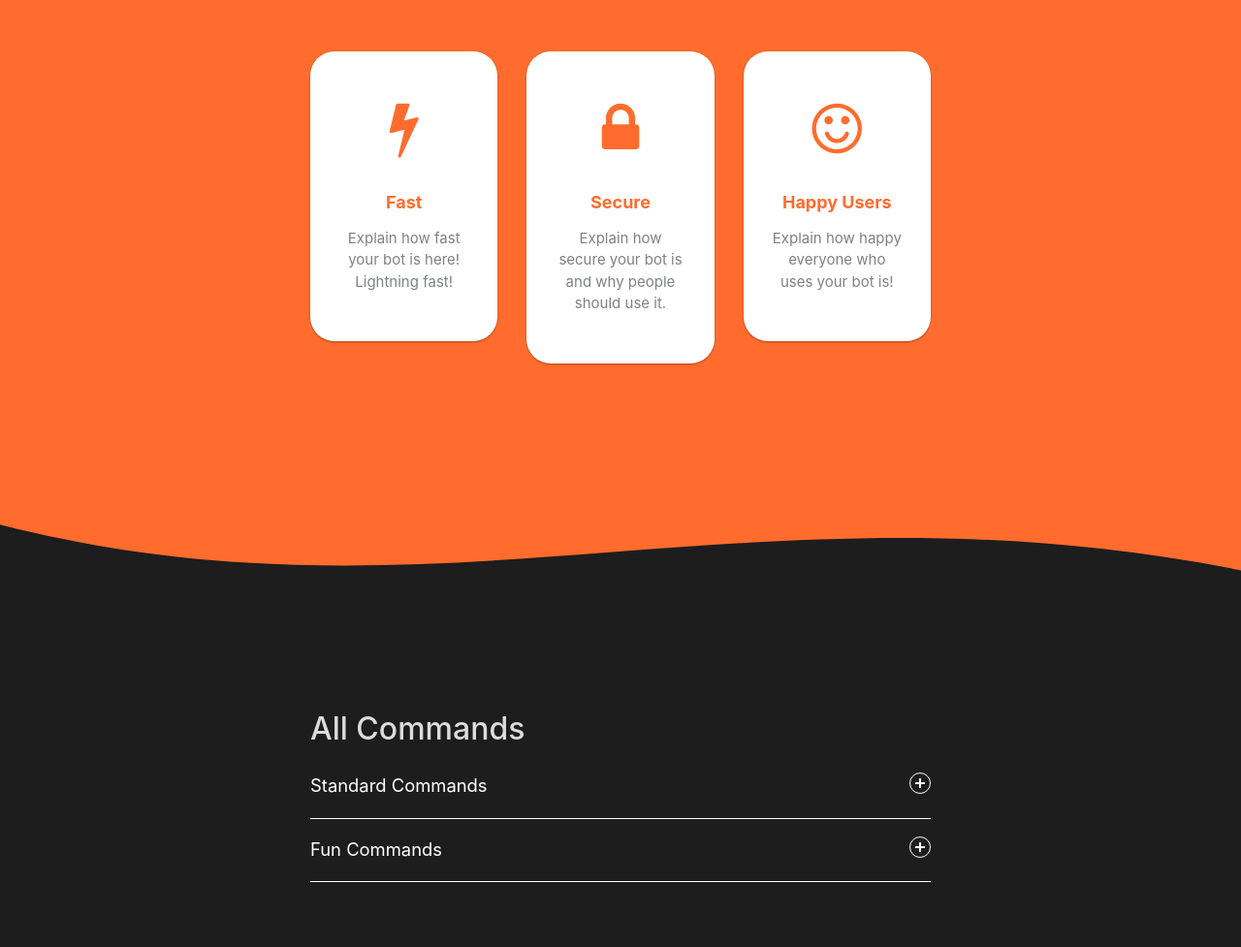
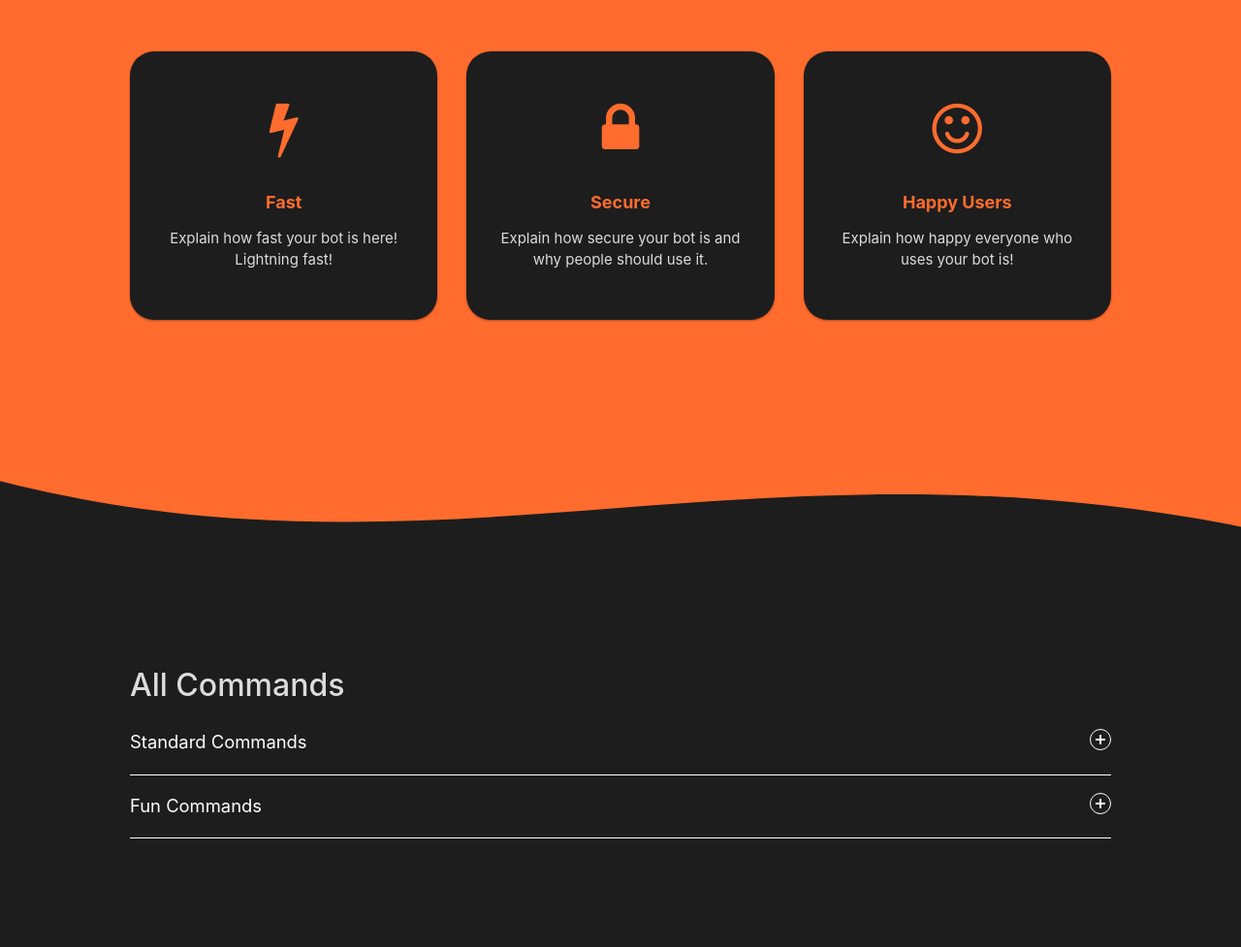
Before and after one commit to itshoozi/Bot-Template, a plain HTML site: page index.html in a window 1280 px wide. Shown: the part 809-1786 px from the top of the page at 97% size. Drawn offline with nearby package versions, Linux system fonts and the light colour scheme; files whose address does not match are found by name; a web font is replaced by a local one.

Commit message:
Ok fixed

```diff
--- a/assets/css/styles.css
+++ b/assets/css/styles.css
@@ -151,7 +151,7 @@ a {
 .container {
   margin: 0 auto;
   padding: 4rem;
-  width: 48rem;
+  /*width: 48rem;*/
   color: var(--secondary-text-color);
 }
 
@@ -258,6 +258,7 @@ div#features {
   box-shadow: 0 1px 3px rgba(0,0,0,0.12), 0 1px 2px rgba(0,0,0,0.24);
   transition: all 0.3s cubic-bezier(.25,.8,.25,1);
   border-radius: 25px;
+  background: var(--background);
 }
 
 div#features:hover {
--- a/index.html
+++ b/index.html
@@ -50,19 +50,19 @@
                 <div class="col-sm-6 col-md-5 col-lg-4 item">
                     <div id="features" class="box" style="/*border-radius: 34px;*/"><i class="fa fa-bolt icon" style="color: var(--main-color);"></i>
                         <h3 class="name">Fast</h3>
-                        <p class="description">Explain how fast your bot is here! Lightning fast!<br></p>
+                        <p class="description" style="color: var(--secondary-text-color);">Explain how fast your bot is here! Lightning fast!<br></p>
                     </div>
                 </div>
                 <div class="col-sm-6 col-md-5 col-lg-4 item">
                     <div id="features" class="box"><i class="fa fa-lock icon" style="color: var(--main-color);"></i>
                         <h3 class="name">Secure</h3>
-                        <p class="description">Explain how secure your bot is and why people should use it.<br></p>
+                        <p class="description" style="color: var(--secondary-text-color);">Explain how secure your bot is and why people should use it.<br></p>
                     </div>
                 </div>
                 <div class="col-sm-6 col-md-5 col-lg-4 item">
                     <div id="features" class="box"><i class="fa fa-smile-o icon" style="color: var(--main-color);"></i>
                         <h3 class="name">Happy Users</h3>
-                        <p class="description">Explain how happy everyone who uses your bot is!<br></p>
+                        <p class="description" style="color: var(--secondary-text-color);">Explain how happy everyone who uses your bot is!<br></p>
                     </div>
                 </div>
             </div>
@@ -70,7 +70,7 @@
         <div></div>
     </div>
     <div style="background-color: var(--background);"><div style="height: 150px; overflow: hidden;" ><svg viewBox="0 0 500 150" preserveAspectRatio="none" style="height: 100%; width: 100%;"><path d="M-41.53,-9.56 C167.83,173.98 302.14,-60.89 534.09,89.10 L500.00,0.00 L0.00,0.00 Z" style="stroke: none; fill: var(--secondary);"></path></svg></div></div>
-    <div id="commands" style="color: rgb(71,67,80);"><div class="container">
+    <div id="commands"><div class="container">
   <h2>All Commands</h2>
   <div class="accordion">
 
```
